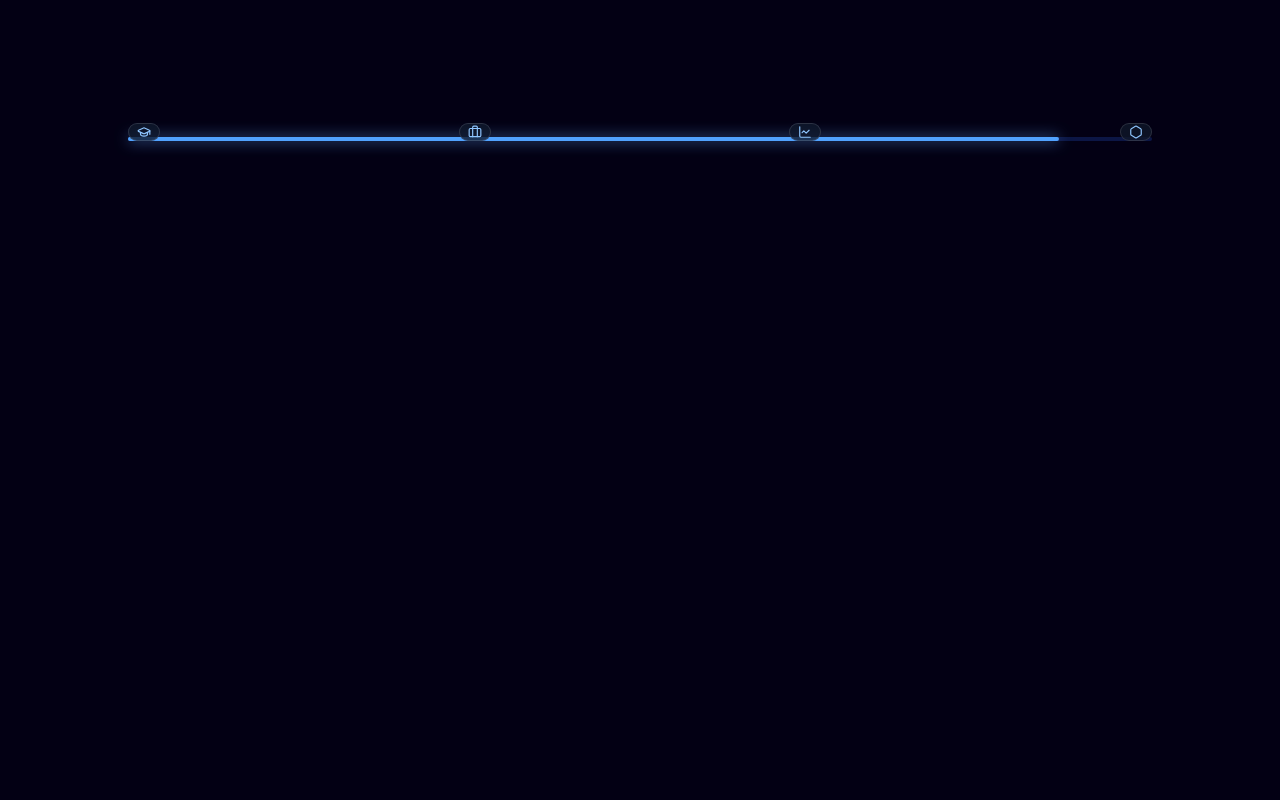
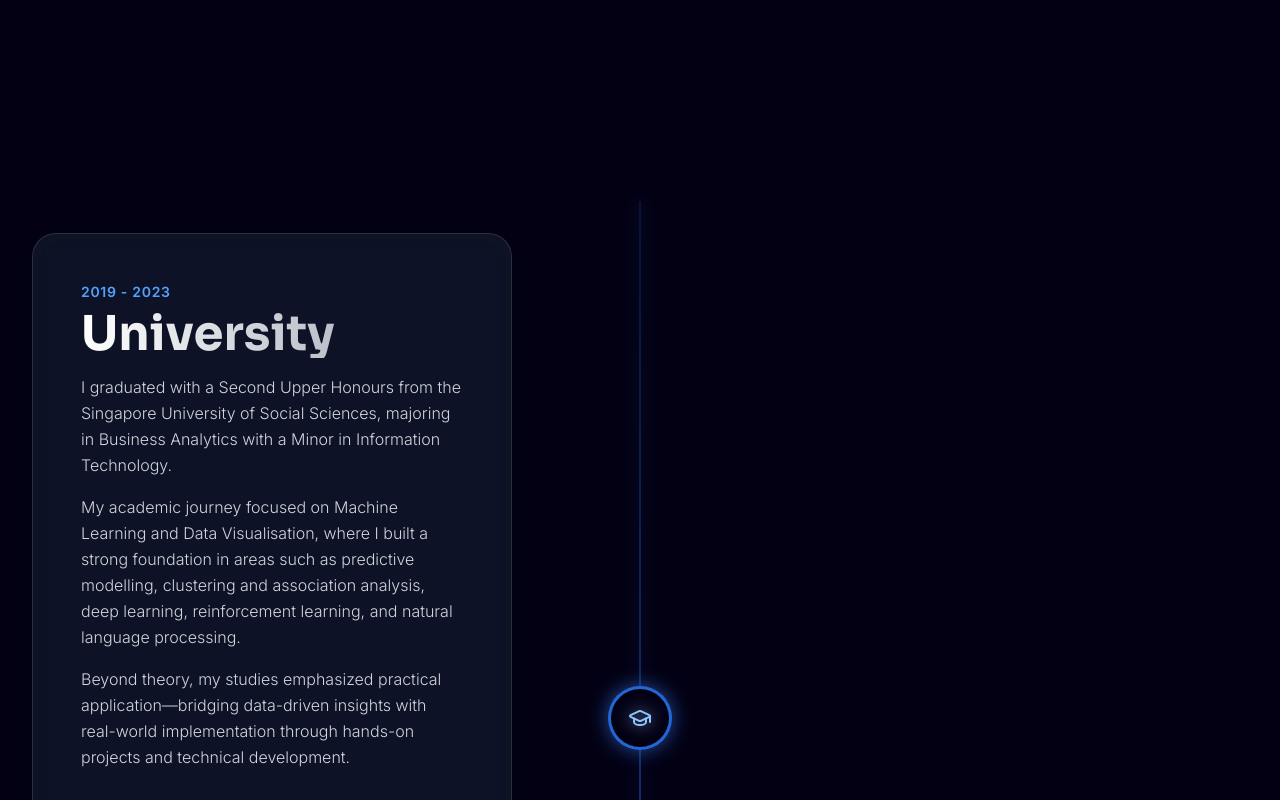
Before and after one commit to LowKhengLiang/Portfolio-Website, a React (Vite) app: page / in a window 1280 px wide. Shown: the part 1560-2360 px from the top of the page. Built offline with nearby package versions, Linux system fonts and the light colour scheme.

Commit message:
feat: implement vertical scrolling timeline with alternating layout and responsive design

```diff
--- a/src/components/Journey.jsx
+++ b/src/components/Journey.jsx
@@ -1,62 +1,23 @@
-import React, { useRef } from 'react';
-import { motion, useScroll, useTransform } from 'framer-motion';
+import React from 'react';
 import journeyData from '../content/journey.json';
 import JourneyStage from './JourneyStage';
-import { GraduationCap, Briefcase, LineChart, Hexagon } from 'lucide-react';
-
-const iconMap = {
-  GraduationCap: GraduationCap,
-  Briefcase: Briefcase,
-  LineChart: LineChart,
-  Hexagon: Hexagon
-};
 
 const Journey = () => {
-  const targetRef = useRef(null);
-
-  // The targetRef div will be 400vh tall to allow scrolling
-  const { scrollYProgress } = useScroll({
-    target: targetRef,
-    offset: ["start start", "end end"]
-  });
-
-  // Calculate the horizontal translation.
-  // There are 4 items. We want to move right enough to see all of them.
-  const x = useTransform(scrollYProgress, [0, 1], ["0%", "-75%"]);
-
   return (
-    <section ref={targetRef} className="relative h-[400vh] bg-transparent">
-      <div className="sticky top-0 h-screen flex items-center overflow-hidden">
-
-        {/* Horizontal Timeline Rail overlay */}
-        <div className="absolute top-24 left-1/2 -translate-x-1/2 w-[80vw] h-1 bg-blue-900/40 rounded-full z-20 hidden md:block">
-           <motion.div
-             className="h-full bg-blue-400 rounded-full shadow-[0_0_15px_rgba(96,165,250,0.8)]"
-             style={{ scaleX: scrollYProgress, transformOrigin: 'left' }}
-           />
-           {/* Nodes on the rail */}
-           <div className="absolute inset-0 flex justify-between w-[80vw] mx-auto">
-             {journeyData.map((item, index) => {
-                const IconComponent = iconMap[item.icon];
-                return (
-                  <div key={index} className="flex flex-col items-center -mt-3.5 gap-2 relative">
-                    <div className="w-8 h-8 rounded-full bg-[#030014] border-2 border-blue-500/50 flex items-center justify-center z-10 glass-panel">
-                      {IconComponent && <IconComponent size={14} className="text-blue-300" />}
-                    </div>
-                  </div>
-                )
-             })}
-           </div>
+    <section id="journey" className="relative w-full py-32 md:py-48 bg-transparent flex flex-col items-center justify-center overflow-visible">
+        {/* Vertical Line Container */}
+        <div className="absolute left-10 md:left-1/2 top-40 bottom-40 w-[2px] transform md:-translate-x-1/2">
+           {/* Dark track */}
+           <div className="absolute inset-0 bg-blue-900/30" />
+           {/* Glow line */}
+           <div className="absolute inset-0 bg-gradient-to-b from-transparent via-blue-500/50 to-transparent shadow-[0_0_15px_rgba(59,130,246,0.3)]" />
         </div>
 
-        <motion.div style={{ x }} className="flex w-[400vw] h-full">
+        <div className="relative w-full max-w-7xl px-4 md:px-8 mx-auto flex flex-col gap-24 md:gap-40">
           {journeyData.map((stage, index) => (
-            <div key={stage.id} className="w-screen h-full flex justify-center items-center px-4 md:px-12">
-               <JourneyStage stage={stage} index={index} scrollYProgress={scrollYProgress} />
-            </div>
+             <JourneyStage key={stage.id} stage={stage} index={index} />
           ))}
-        </motion.div>
-      </div>
+        </div>
     </section>
   );
 };
--- a/src/components/JourneyStage.jsx
+++ b/src/components/JourneyStage.jsx
@@ -1,5 +1,5 @@
 import React from 'react';
-import { motion, useTransform } from 'framer-motion';
+import { motion } from 'framer-motion';
 import { GraduationCap, Briefcase, LineChart, Hexagon } from 'lucide-react';
 import UniversityContent from './UniversityContent';
 
@@ -10,63 +10,60 @@ const iconMap = {
   Hexagon: Hexagon
 };
 
-const JourneyStage = ({ stage, index, scrollYProgress }) => {
+const JourneyStage = ({ stage, index }) => {
   const isEven = index % 2 === 0;
-
-  const start = Math.max(0, index * 0.333 - 0.333);
-  const center = index * 0.333;
-  const end = Math.min(1, index * 0.333 + 0.333);
-
-  const opacity = useTransform(scrollYProgress, [start, center, end], [0, 1, 0]);
-  const scale = useTransform(scrollYProgress, [start, center, end], [0.8, 1, 0.8]);
-
-  const yOffset = useTransform(scrollYProgress, [start, center, end], [300, 0, -300]);
-  const xOffset = useTransform(
-    scrollYProgress,
-    [start, center, end],
-    isEven ? [300, 0, -300] : [-300, 0, 300]
-  );
-
   const IconComponent = iconMap[stage.icon];
 
   return (
     <motion.div
-      className="max-w-6xl w-full flex flex-col md:flex-row items-center gap-12"
-      style={{ opacity, scale, y: yOffset, x: xOffset }}
+      initial={{ opacity: 0, y: 40 }}
+      whileInView={{ opacity: 1, y: 0 }}
+      viewport={{ once: true, margin: '-10%' }}
+      transition={{ duration: 0.8, ease: "easeOut" }}
+      className={`relative w-full flex flex-col md:flex-row items-stretch md:items-center ${isEven ? 'md:flex-row' : 'md:flex-row-reverse'} z-10`}
     >
-
-      {/* Visual / Motif */}
-      <div className={`w-full md:w-1/2 flex justify-center ${isEven ? 'md:order-1' : 'md:order-2'}`}>
-        <div className="w-48 h-48 md:w-96 md:h-96 rounded-full glass-panel flex items-center justify-center relative shadow-[0_0_50px_rgba(0,100,255,0.1)] border-blue-500/20 group hover:shadow-[0_0_80px_rgba(0,100,255,0.2)] transition-shadow duration-500">
-          <div className="absolute inset-0 rounded-full border border-blue-400/30 animate-pulse opacity-20" style={{ animationDuration: '3s' }}></div>
-          {IconComponent && <IconComponent size={64} className="text-blue-400 md:w-24 md:h-24" />}
-          <div className="absolute inset-4 rounded-full border border-purple-500/20 rotate-45 group-hover:rotate-90 transition-transform duration-1000"></div>
-        </div>
+      {/* Node / Center Icon */}
+      <div className="absolute left-10 md:left-1/2 top-0 md:top-1/2 transform -translate-x-1/2 md:-translate-y-1/2 flex items-center justify-center z-20">
+         <motion.div
+           className="w-12 md:w-16 h-12 md:h-16 rounded-full bg-[#030014] border-[3px] border-blue-500/80 flex items-center justify-center shadow-[0_0_20px_rgba(59,130,246,0.6)] backdrop-blur-md"
+           whileInView={{ scale: [0.8, 1.1, 1], boxShadow: ["0 0 10px rgba(59,130,246,0.4)", "0 0 30px rgba(59,130,246,0.9)", "0 0 20px rgba(59,130,246,0.6)"] }}
+           transition={{ duration: 1.5 }}
+           viewport={{ once: false, margin: '-30%' }}
+         >
+           {IconComponent && <IconComponent size={24} className="text-blue-300 drop-shadow-[0_0_8px_rgba(147,197,253,0.8)]" />}
+         </motion.div>
       </div>
 
-      {/* Content */}
-      <div className={`w-full md:w-1/2 flex flex-col ${isEven ? 'md:order-2 text-left' : 'md:order-1 md:text-right'}`}>
-        {stage.id === 'university' ? (
-          <UniversityContent stage={stage} />
-        ) : (
-          <div className="glass-panel p-8 md:p-12 rounded-3xl border border-white/10 hover:border-blue-500/30 transition-colors text-left shadow-xl backdrop-blur-md">
-            <span className="text-blue-400 text-sm font-semibold tracking-wider uppercase mb-2 block">{stage.year}</span>
-            <h3 className="text-3xl md:text-5xl font-bold mb-4 bg-clip-text text-transparent bg-gradient-to-r from-white to-gray-400">{stage.title}</h3>
-            <p className="text-gray-300 text-base md:text-lg mb-6 leading-relaxed font-light">
-              {stage.description}
-            </p>
+      {/* Content wrapper taking exactly 50% width on Desktop, leaving opposite side empty */}
+      <div className="w-full md:w-1/2 flex flex-col">
+          <div className={`w-full pl-24 md:pl-0 ${isEven ? 'md:pr-20 lg:pr-32' : 'md:pl-20 lg:pl-32'}`}>
 
-            <ul className="space-y-3">
-              {stage.details.map((detail, i) => (
-                <li key={i} className="flex items-center gap-3 text-gray-400">
-                  <div className="w-1.5 h-1.5 rounded-full bg-purple-500 shadow-[0_0_10px_rgba(168,85,247,0.8)] flex-shrink-0" />
-                  <span className="font-light">{detail}</span>
-                </li>
-              ))}
-            </ul>
+            {stage.id === 'university' ? (
+              <UniversityContent stage={stage} />
+            ) : (
+              <div className="glass-panel p-8 md:p-12 rounded-3xl border border-white/10 hover:border-blue-500/50 transition-all text-left shadow-[0_10px_30px_rgba(0,0,0,0.5)] hover:shadow-[0_10px_40px_rgba(59,130,246,0.2)] backdrop-blur-md bg-opacity-40 bg-gray-900 overflow-hidden">
+                <span className="text-blue-400 text-sm font-semibold tracking-wider uppercase mb-2 block">{stage.year}</span>
+                <h3 className="text-3xl md:text-4xl font-bold mb-4 bg-clip-text text-transparent bg-gradient-to-r from-white to-gray-400">{stage.title}</h3>
+                <p className="text-gray-300 text-base md:text-lg mb-6 leading-relaxed font-light">{stage.description}</p>
+
+                {stage.details && (
+                   <ul className="space-y-3">
+                     {stage.details.map((detail, i) => (
+                       <li key={i} className="flex items-start gap-3 text-gray-400">
+                         <div className="w-1.5 h-1.5 rounded-full bg-blue-500 shadow-[0_0_10px_rgba(59,130,246,0.8)] flex-shrink-0 mt-2" />
+                         <span className="font-light text-sm md:text-base leading-relaxed">{detail}</span>
+                       </li>
+                     ))}
+                   </ul>
+                )}
+              </div>
+            )}
+
           </div>
-        )}
       </div>
+
+      {/* Spacer taking up the other 50% side */}
+      <div className="hidden md:block md:w-1/2" />
 
     </motion.div>
   );
--- a/src/components/SkillsetSection.jsx
+++ b/src/components/SkillsetSection.jsx
@@ -29,7 +29,7 @@ const SkillsetSection = () => {
         <motion.div
           initial={{ opacity: 0, y: 30 }}
           whileInView={{ opacity: 1, y: 0 }}
-          viewport={{ once: true, margin: "-100px" }}
+          viewport={{ once: false, margin: "-100px" }}
           transition={{ duration: 0.8 }}
           className="mb-16 text-center"
         >
@@ -38,7 +38,7 @@ const SkillsetSection = () => {
         </motion.div>
 
         <div className="flex flex-col gap-12">
-          {skillsData.sort((a,b) => a.priority - b.priority).map((categoryObj, index) => (
+          {[...skillsData].sort((a,b) => a.priority - b.priority).map((categoryObj, index) => (
             <div key={index} className="flex flex-col md:flex-row gap-6 md:gap-12">
               <div className="md:w-1/3 flex-shrink-0">
                 <h3 className="text-xl font-semibold text-blue-300 border-b border-blue-900/50 pb-2 mb-4">
@@ -50,7 +50,7 @@ const SkillsetSection = () => {
                 variants={containerVariants}
                 initial="hidden"
                 whileInView="visible"
-                viewport={{ once: true, margin: "-50px" }}
+                viewport={{ once: false, margin: "-50px" }}
               >
                 {categoryObj.skills.map((skill, i) => (
                   <motion.div
--- a/src/components/SubSectionView.jsx
+++ b/src/components/SubSectionView.jsx
@@ -11,11 +11,12 @@ const SubSectionView = ({ sub, onClose }) => {
       animate={{ opacity: 1, scale: 1, y: 0 }}
       exit={{ opacity: 0, scale: 0.95, y: 20 }}
       transition={{ duration: 0.4, ease: [0.16, 1, 0.3, 1] }}
-      className="fixed inset-0 z-50 bg-[#030014]/95 backdrop-blur-3xl overflow-y-auto w-full h-full flex flex-col"
+      className="fixed inset-0 z-50 bg-[#030014]/95 backdrop-blur-3xl overflow-y-auto"
     >
-        <div className="w-full max-w-7xl mx-auto px-6 py-12 flex flex-col h-full">
+        <div className="min-h-screen w-full flex flex-col items-center px-6 py-16">
+            <div className="w-full max-w-4xl">
                 {/* Header & Back Button */}
-            <div className="flex items-center justify-between mb-12">
+                <div className="flex items-center mb-12">
                     <button
                       onClick={onClose}
                       className="flex items-center gap-2 text-blue-400 hover:text-white transition-colors group px-4 py-2 rounded-full glass-panel hover:bg-blue-900/40"
@@ -25,17 +26,17 @@ const SubSectionView = ({ sub, onClose }) => {
                     </button>
                 </div>
 
-            <motion.div layoutId={`card-container-${sub.id}`} className="mb-12">
-                <motion.h2 layoutId={`card-title-${sub.id}`} className="text-4xl md:text-6xl font-bold mb-6 bg-clip-text text-transparent bg-gradient-to-r from-white to-gray-400 tracking-tight">{sub.title}</motion.h2>
-                <p className="text-gray-300 text-lg md:text-xl leading-relaxed max-w-4xl font-light">
+                <motion.div layoutId={`card-container-${sub.id}`} className="mb-10 text-center flex flex-col items-center">
+                    <motion.h2 layoutId={`card-title-${sub.id}`} className="text-4xl md:text-6xl font-bold mb-6 bg-clip-text text-transparent bg-gradient-to-r from-white to-gray-400 tracking-tight text-center">{sub.title}</motion.h2>
+                    <p className="text-gray-300 text-lg md:text-xl leading-relaxed font-light text-center max-w-3xl">
                         {sub.content.text}
                     </p>
                 </motion.div>
 
                 {/* Premium Horizontal Carousel Gallery */}
                 {sub.content.gallery && sub.content.gallery.length > 0 && (
-               <div className="mb-16 mt-8">
-                 <h4 className="text-xl font-semibold mb-6 text-blue-300 border-b border-white/10 pb-2 inline-block">Visual Evidence</h4>
+                   <div className="mb-16 mt-8 w-full flex flex-col items-center">
+                     <h4 className="text-xl font-semibold mb-6 text-blue-300 border-b border-white/10 pb-2 inline-block mx-auto text-center">Visual Evidence</h4>
 
                      <div className="relative w-full rounded-3xl overflow-hidden glass-panel p-2">
                          <div
@@ -43,11 +44,9 @@ const SubSectionView = ({ sub, onClose }) => {
                            className="flex gap-6 overflow-x-auto snap-x snap-mandatory pt-2 pb-6 px-2 scroll-smooth"
                            style={{ scrollbarWidth: 'none', msOverflowStyle: 'none' }}
                          >
-                        <style>{`
-                          div::-webkit-scrollbar { display: none; }
-                        `}</style>
+                            <style>{`div::-webkit-scrollbar { display: none; }`}</style>
                             {sub.content.gallery.map((imgUrl, i) => (
-                           <div key={i} className="min-w-[85vw] md:min-w-[800px] h-[300px] md:h-[500px] snap-center shrink-0 rounded-2xl overflow-hidden shadow-2xl border border-white/10 relative group">
+                               <div key={i} className="min-w-[80vw] md:min-w-[680px] h-[260px] md:h-[420px] snap-center shrink-0 rounded-2xl overflow-hidden shadow-2xl border border-white/10 relative group">
                                    <img src={imgUrl} alt={`Gallery frame ${i}`} className="w-full h-full object-cover group-hover:scale-105 transition-transform duration-700 ease-out" />
                                    <div className="absolute inset-0 bg-gradient-to-t from-[#030014]/80 to-transparent opacity-0 group-hover:opacity-100 transition-opacity duration-300" />
                                </div>
@@ -59,9 +58,9 @@ const SubSectionView = ({ sub, onClose }) => {
 
                 {/* Documents Section */}
                  {sub.content.docs && sub.content.docs.length > 0 && (
-                 <div className="mb-16">
-                     <h4 className="text-xl font-semibold mb-6 text-blue-300 border-b border-white/10 pb-2 inline-block">Linked Documents</h4>
-                     <div className="flex flex-wrap gap-4">
+                     <div className="mb-16 text-center">
+                     <h4 className="text-xl font-semibold mb-6 text-blue-300 border-b border-white/10 pb-2 inline-block mx-auto">Linked Documents</h4>
+                     <div className="flex flex-wrap justify-center gap-4">
                              {sub.content.docs.map((doc, i) => (
                                  <a
                                    key={i}
@@ -78,6 +77,7 @@ const SubSectionView = ({ sub, onClose }) => {
                      </div>
                  )}
             </div>
+        </div>
     </motion.div>
   );
 };
--- a/src/components/UniversityContent.jsx
+++ b/src/components/UniversityContent.jsx
@@ -6,19 +6,27 @@ import SubSectionView from './SubSectionView';
 const UniversityContent = ({ stage }) => {
   const [activeSub, setActiveSub] = useState(null);
 
+  React.useEffect(() => {
+    if (activeSub) {
+      document.body.style.overflow = 'hidden';
+    } else {
+      document.body.style.overflow = 'auto';
+    }
+    return () => { document.body.style.overflow = 'auto'; };
+  }, [activeSub]);
+
   const handleCardClick = (sub) => {
     setActiveSub(sub);
-    document.body.style.overflow = 'hidden';
   };
 
   const handleClose = () => {
     setActiveSub(null);
-    document.body.style.overflow = 'auto';
   };
 
   return (
     <>
-      <div className="glass-panel p-6 md:p-10 rounded-3xl border border-white/10 hover:border-blue-500/30 transition-colors text-left shadow-xl backdrop-blur-md">
+      <style>{`.custom-scrollbar::-webkit-scrollbar { display: none; } .custom-scrollbar { -ms-overflow-style: none; scrollbar-width: none; }`}</style>
+      <div className="glass-panel p-8 md:p-12 rounded-3xl border border-white/10 hover:border-blue-500/30 transition-colors text-left shadow-xl backdrop-blur-md">
         <span className="text-blue-400 text-sm font-semibold tracking-wider uppercase mb-2 block">{stage.year}</span>
         <h3 className="text-3xl md:text-5xl font-bold mb-4 bg-clip-text text-transparent bg-gradient-to-r from-white to-gray-400">{stage.title}</h3>
 
@@ -65,6 +73,7 @@ const UniversityContent = ({ stage }) => {
       <AnimatePresence>
         {activeSub && (
           <SubSectionView
+            key={activeSub.id}
             sub={activeSub}
             onClose={handleClose}
           />
```
Lines whose indentation alone changed are shown as unchanged.
